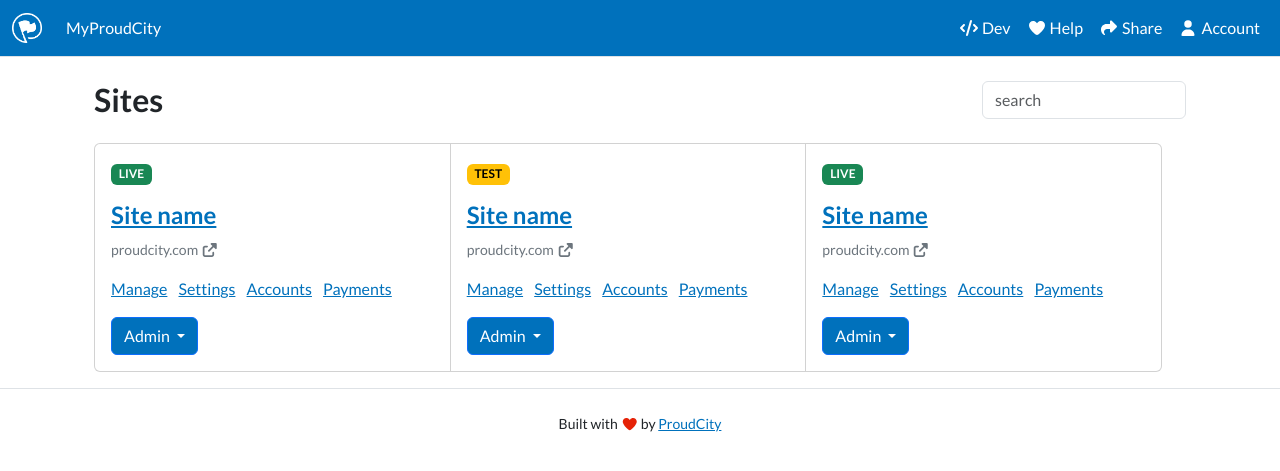
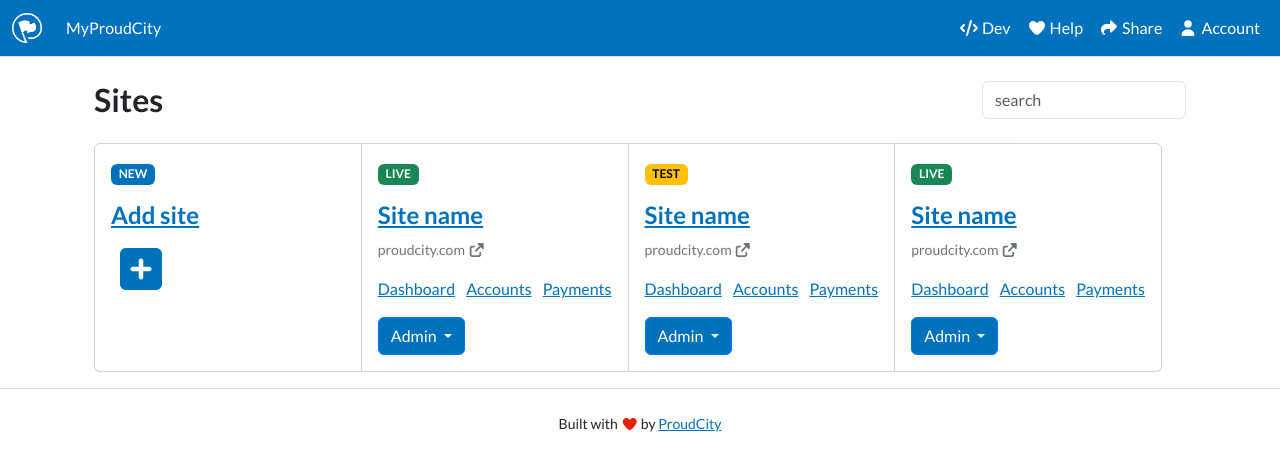
Before and after one commit to proudcity/prototypes, a Jekyll site: the page built from _pages/sites.md, in a window 1280 px wide. Shown: the top 471 px of the page. Built offline with Jekyll 4.4.1, drawn with Linux system fonts in a browser that asks for light colours; nearby versions of some CDN libraries; library files that are not in the unit come from our copies.

Commit message:
Add site card

```diff
--- a/_layouts/sites.html
+++ b/_layouts/sites.html
@@ -30,6 +30,21 @@
               <div class="card-group">
                 <div class="card mb-3">
                   <div class="card-body">
+                    <span class="badge mb-3 text-bg-primary">NEW</span>
+                    <h2 class="card-title h4 fw-bold mb-3">
+                      <a href="#" class="stretched-link">
+                        Add site
+                      </a>
+                    </h2>
+                    <p class="card-text">
+                      <a href="#">
+                        <i class="fa-solid fa-square-plus fa-3x"></i>
+                      </a>
+                    </p>
+                  </div>
+                </div>
+                <div class="card mb-3">
+                  <div class="card-body">
                     <span class="badge mb-3 text-bg-success">LIVE</span>
                     <h2 class="card-title h4 fw-bold">
                       <a href="#">Site name</a>
@@ -46,10 +61,7 @@
                     </p>
                     <ul class="list-inline">
                       <li class="list-inline-item">
-                        <a href="#">Manage</a>
-                      </li>
-                      <li class="list-inline-item">
-                        <a href="#">Settings</a>
+                        <a href="#">Dashboard</a>
                       </li>
                       <li class="list-inline-item">
                         <a href="#">Accounts</a>
@@ -101,10 +113,7 @@
                     </p>
                     <ul class="list-inline">
                       <li class="list-inline-item">
-                        <a href="#">Manage</a>
-                      </li>
-                      <li class="list-inline-item">
-                        <a href="#">Settings</a>
+                        <a href="#">Dashboard</a>
                       </li>
                       <li class="list-inline-item">
                         <a href="#">Accounts</a>
@@ -156,10 +165,7 @@
                     </p>
                     <ul class="list-inline">
                       <li class="list-inline-item">
-                        <a href="#">Manage</a>
-                      </li>
-                      <li class="list-inline-item">
-                        <a href="#">Settings</a>
+                        <a href="#">Dashboard</a>
                       </li>
                       <li class="list-inline-item">
                         <a href="#">Accounts</a>
--- a/css/style.css
+++ b/css/style.css
@@ -6,7 +6,7 @@
     width: 99.5%;
 }
 
-.bg-primary, .btn-primary {
+.bg-primary, .btn-primary, .text-bg-primary {
     background-color: #0071BC !important;
 }
 
```
Also changed, not shown: 3 other files.
